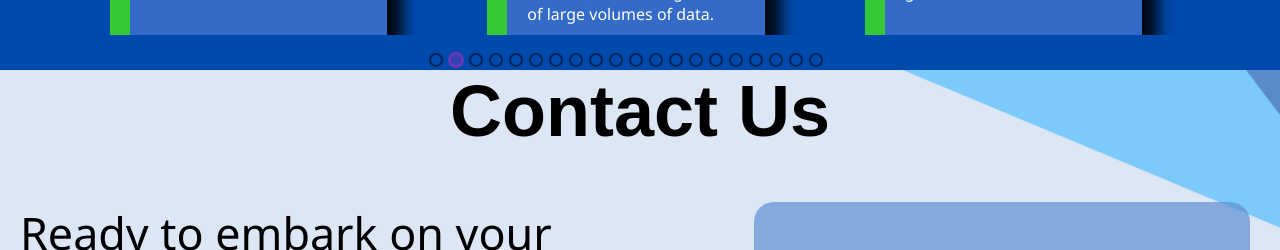
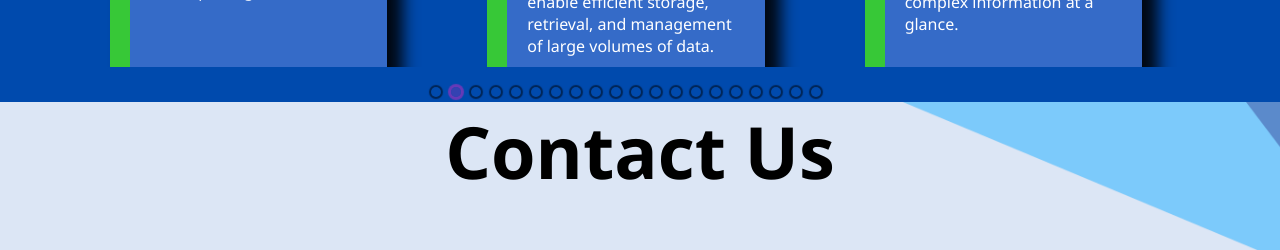
Before and after one commit to DhairyaPatel1403/DataTech-innovation, a React (Create React App) app: page / in a window 1280 px wide. Shown: the part 2342-2592 px from the top of the page. Built offline with nearby package versions, Linux system fonts and the light colour scheme.

Commit message:
changed fonts and all 3

```diff
--- a/src/Displayh.js
+++ b/src/Displayh.js
@@ -18,9 +18,9 @@
     const H1 = styled.div`
     @import url('https://fonts.googleapis.com/css2?family=Comfortaa&family=DM+Sans:wght@500&family=Josefin+Sans:wght@300&family=Kanit:wght@200&family=Ubuntu:wght@400;500&display=swap');
     font-size:4.5rem;
-    font-weight:800;
+    font-weight:700;
     margin-top:12px;
-    font-family: 'Kanit', sans-serif;
+    font-family: 'Segoe UI';
     `;
 
 
--- a/src/form.css
+++ b/src/form.css
@@ -28,8 +28,8 @@
     align-items: center;
     text-align: center;
     font-size:4.5rem;
-    font-weight:800;
-    font-family: 'Kanit', sans-serif;
+    font-weight:700;
+    font-family: 'Segoe UI';
     margin-bottom: 50px;
 
 }
--- a/src/style.css
+++ b/src/style.css
@@ -174,7 +174,7 @@
 .contact h1{
   text-align: center;
   font-size:4rem;
-  font-weight:800;
+  font-weight:600;
   font-family: 'Comfortaa', cursive;
   margin-bottom: 50px;
 
@@ -227,8 +227,8 @@
   background: url("bg2.png") no-repeat center center;
   background-size: cover;
   font-size:4.5rem;
-  font-weight:800;
-  font-family: 'Kanit', sans-serif;
+  font-weight:700;
+  font-family: "Segoe UI", "SegoeUI", "Helvetica Neue", "Helvetica", "Arial", "sans-serif";
   align-items: center;
   text-align: center;
 }
```
